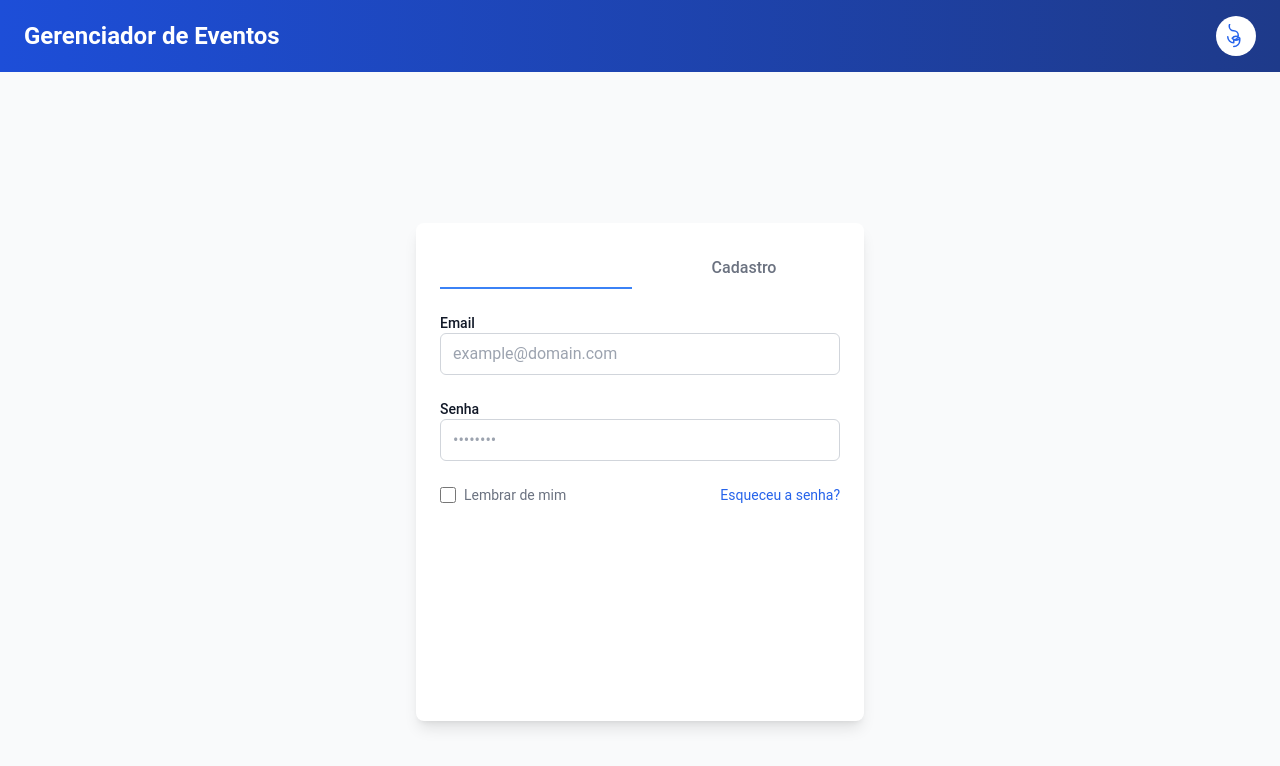
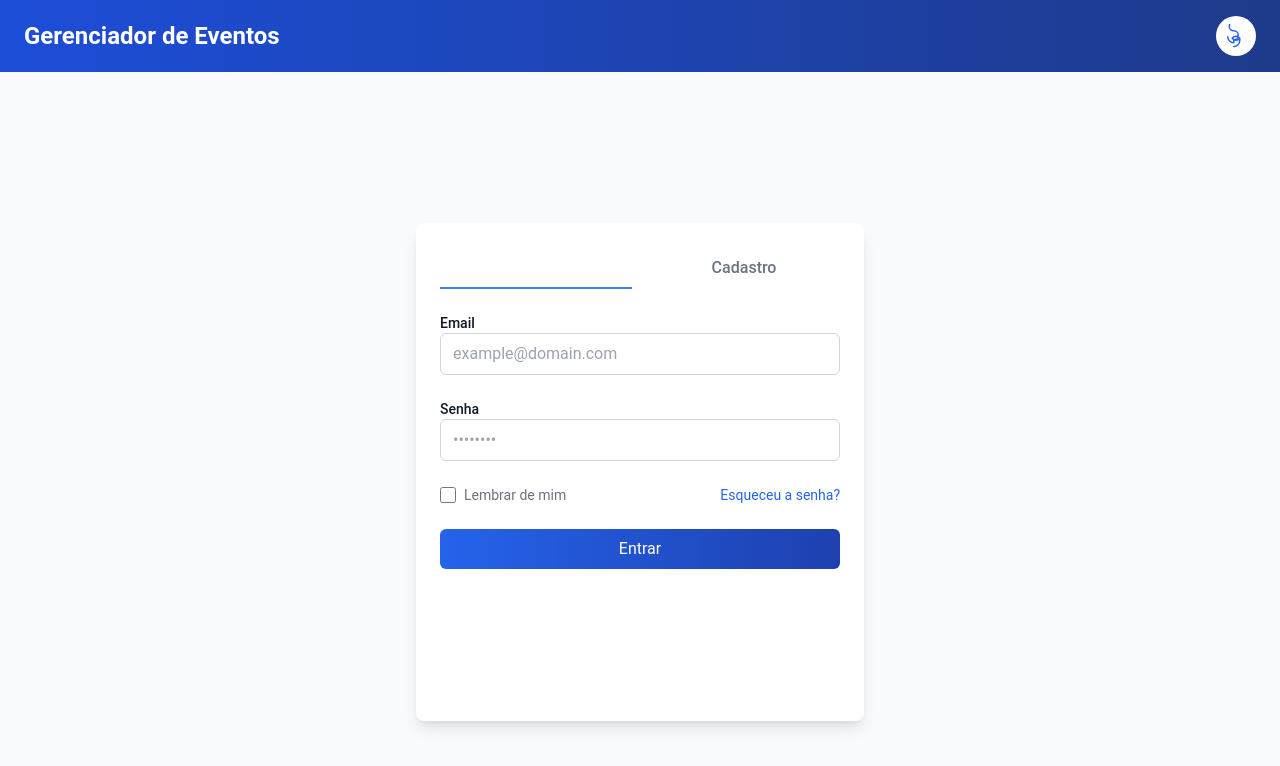
Before and after one commit to rafasalmeron/gerenciador-eventos, a Next.js app in the folder React/: page /auth in a window 1280 px wide. Shown: the top 766 px of the page. Built offline with nearby package versions, Linux system fonts and the light colour scheme.

Commit message:
Update Login.jsx

```diff
--- a/React/src/components/login/Login.jsx
+++ b/React/src/components/login/Login.jsx
@@ -97,7 +97,9 @@ const Login = () => {
                 </div>
                 <a href="#" className="text-sm text-blue-600 hover:underline dark:text-blue-500">Esqueceu a senha?</a>
             </div>
-            <LoadingButton loading={loading} load="Carregando..." away="Entrar" color='bg-blue' />
+            <LoadingButton loading={loading} load="Carregando..." away="Entrar"
+                color='bg-gradient-to-r from-blue-600 to-blue-800'
+                />
         </form>
     );
 };
```
